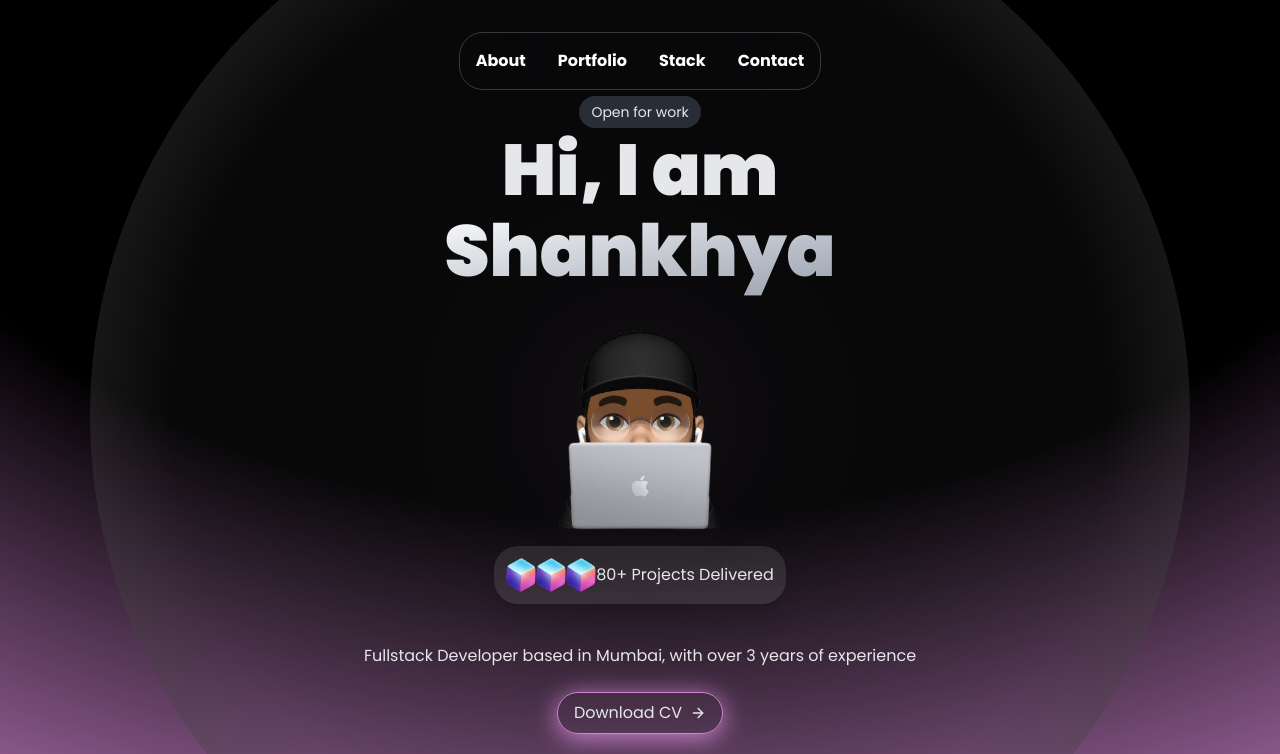
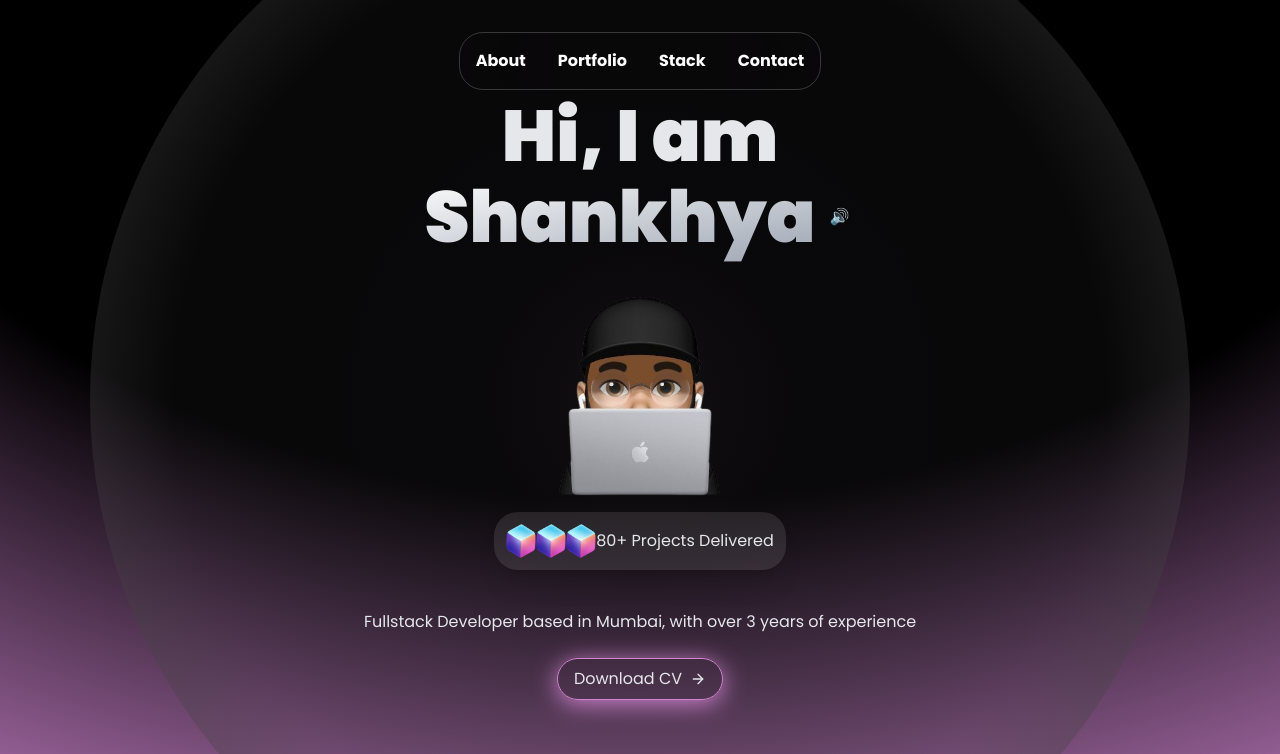
Before and after one commit to SSC-SDE/my-portfolio-minimal, a Next.js app: page / in a window 1280 px wide. Shown: the top 754 px of the page. Built offline with nearby package versions, Linux system fonts and the light colour scheme.

Commit message:
adding name pronounciation

```diff
--- a/components/Footer.tsx
+++ b/components/Footer.tsx
@@ -9,7 +9,7 @@ const socialLinks = [
   },
   {
     id: 2,
-    href: "www.linkedin.com/in/shankhyachatterjee",
+    href: "https://www.linkedin.com/in/shankhyachatterjee",
     Icon: AiFillLinkedin,
     label: "LinkedIn",
   },
--- a/components/Hero.tsx
+++ b/components/Hero.tsx
@@ -10,12 +10,19 @@ import { FiArrowRight } from "react-icons/fi";
 import obj from "@/assets/obj1.png";
 import profilepic from "@/assets/profilepic.png";
 import Image from "next/image";
-import { useEffect } from "react";
+import { useEffect, useRef } from "react";
 
 const COLORS_TOP = ["#13FFAA", "#1E67C6", "#CE84CF", "#DD335C"];
 
 export const Hero = () => {
   const color = useMotionValue(COLORS_TOP[0]);
+  const audioRef = useRef<HTMLAudioElement | null>(null);
+
+  const playPronunciation = () => {
+    if (audioRef.current) {
+      audioRef.current.play();
+    }
+  };
 
   useEffect(() => {
     animate(color, COLORS_TOP, {
@@ -38,19 +45,37 @@ export const Hero = () => {
       className="relative grid min-h-screen place-content-center overflow-hidden px-4 py-24 text-gray-200"
     >
       <div className="z-10 flex flex-col items-center">
-        <span className="mb-1.5 inline-block rounded-full bg-gray-600/50 px-3 py-1.5 text-sm">
+        {/* <span className="mb-1.5 inline-block rounded-full bg-gray-600/50 px-3 py-1.5 text-sm">
           Open for work
-        </span>
+        </span> */}
         <h1 className="text-white/40% text-5xl md:text-7xl font-black">
           Hi, I am
         </h1>
-        <h1
-          className="max-w-3xl bg-gradient-to-br from-white to-gray-400 bg-clip-text font-black leading-tight
-                text-transparent text-5xl md:text-7xl"
-        >
+        <h1 className="max-w-3xl bg-gradient-to-br from-white to-gray-400 bg-clip-text font-black leading-tight text-transparent text-5xl md:text-7xl flex items-center">
           Shankhya
+          <button
+            onClick={playPronunciation}
+            className="ml-2 text-gray-400 hover:text-white relative inline-flex items-center justify-center
+             w-6 h-6 md:w-8 md:h-8 rounded-full transition duration-300"
+          >
+            <span
+              role="img"
+              aria-label="Pronounce"
+              className="text-sm md:text-base"
+            >
+              🔊
+            </span>
+            {/* White border effect on hover */}
+            <span
+              className="absolute inset-0 rounded-full border border-transparent
+               hover:border-white transition duration-300"
+            ></span>
+          </button>
         </h1>
-        <Image src={profilepic} alt="profile pic" width={250} />
+
+        {/* Audio Element with Reference */}
+        <audio ref={audioRef} src="/shankhya-pronounciation.mp3" />
+        <Image src={profilepic} alt="Profile picture of Shankhya" width={250} />
         <div className="flex bg-white/10 shadow-xl p-3 rounded-3xl justify-center items-center space-x-2 mb-4">
           <Image
             src={obj}
```
Also changed, not shown: 1 other file (tests, documents, lock files or other folders).
